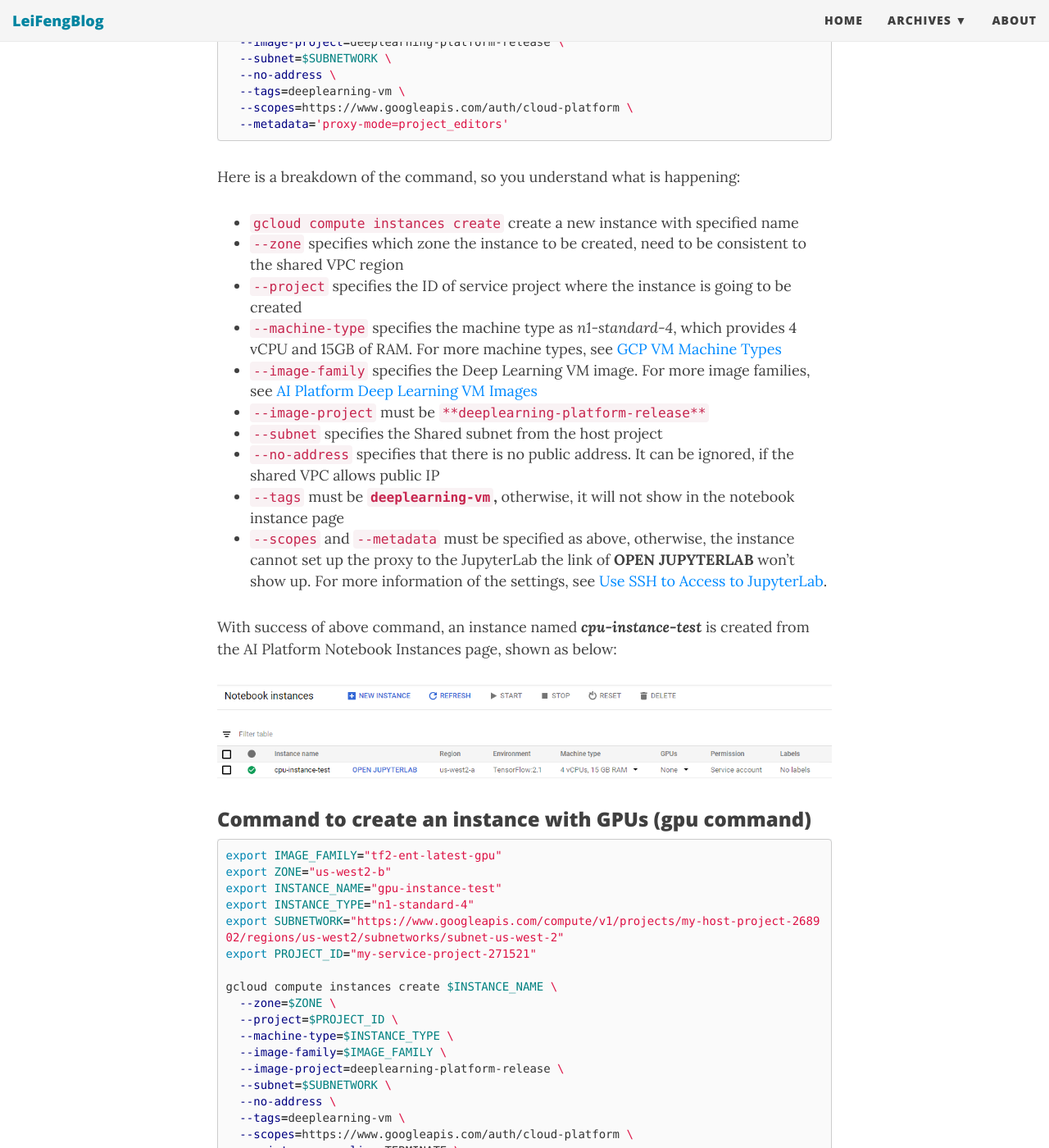
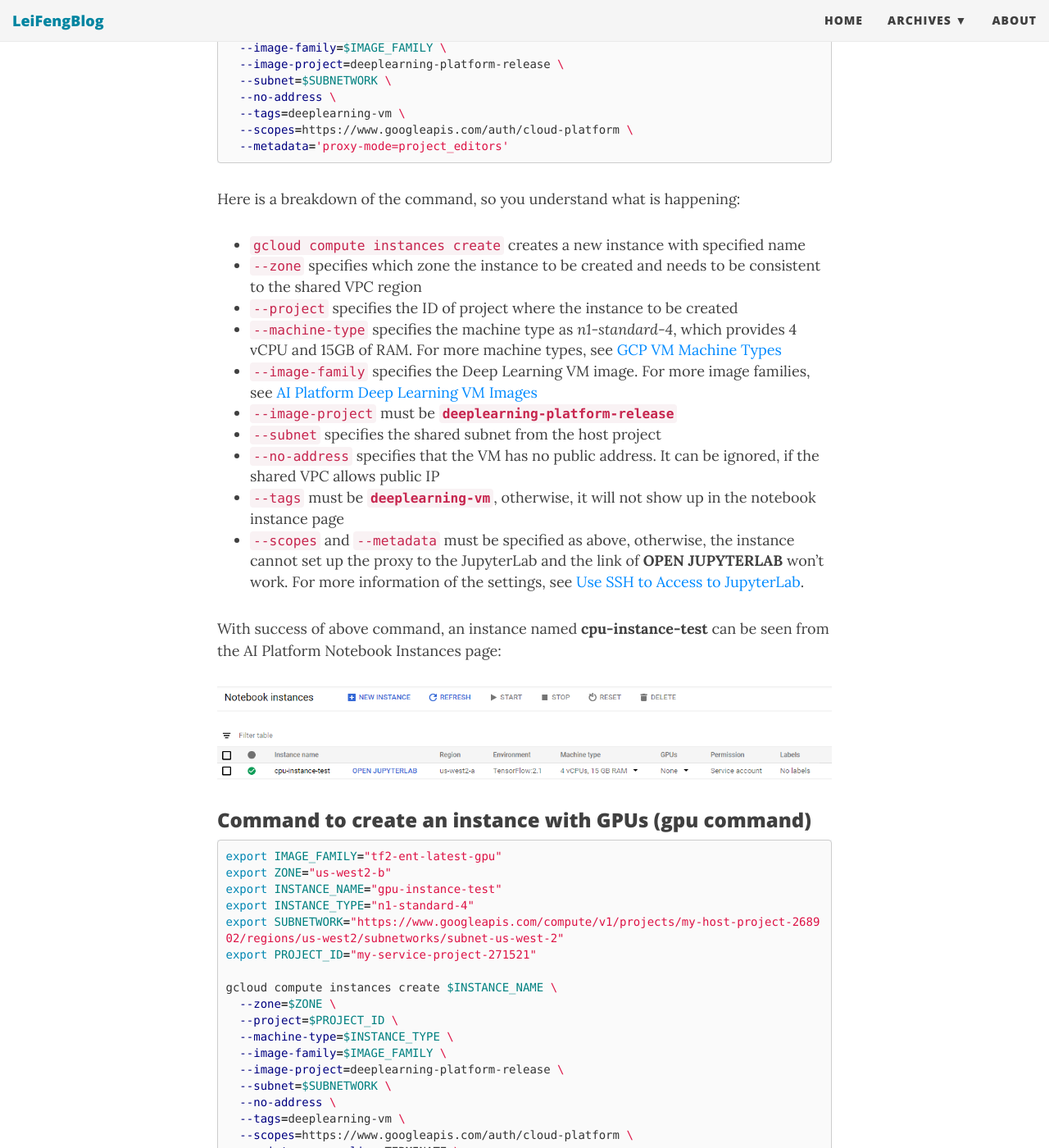
Before and after one commit to stonefl/stonefl.github.io, a Jekyll site: the page built from _posts/2020-07-16-create-ai-platform-notebooks-instance-in-shared-vpc-without-service-availability.md, in a window 1280 px wide and 1400 px high, scrolled down 3131 px. Shown: the whole window at 82% size. Built offline with Jekyll 4.4.1, drawn with Linux system fonts in a browser that asks for light colours; nearby versions of some CDN libraries; comment, search, counter and statistics services are not loaded; some of the changed text lies outside the part shown.

Commit message:
Update 2020-07-16-create-ai-platform-notebooks-instance-in-shared-vpc-without-service-availability.md

````diff
--- a/_posts/2020-07-16-create-ai-platform-notebooks-instance-in-shared-vpc-without-service-availability.md
+++ b/_posts/2020-07-16-create-ai-platform-notebooks-instance-in-shared-vpc-without-service-availability.md
@@ -35,11 +35,11 @@
 
 ![permissiondenied_error]({{site.baseurl}}/img/post/ai_notebook_error.png)
 
-## How Did I Solve It?
+## How Did I Solve The Problem?
 
-Instead of using the above `gcloud beta notebooks instance create` command, I created a Deep Learning VM instance from the command `gcloud compute instances create` as described in [Create a TensorFlow Deep Learning VM instance from the command line](https://cloud.google.com/ai-platform/deep-learning-vm/docs/tensorflow_start_instance#creating_ainstance_from_the_command_line).  The example command in the document can create a Deep Learning VM, but I could not see it in the AI Platform Notebooks Instance page.
+Instead of using the above `gcloud beta notebooks instance create` command, I created a Deep Learning VM instance from the command `gcloud compute instances create` as described in [Create a TensorFlow Deep Learning VM instance from the command line](https://cloud.google.com/ai-platform/deep-learning-vm/docs/tensorflow_start_instance#creating_ainstance_from_the_command_line).  However, the example command in the document can create a Deep Learning VM, but it did not show up in the AI Platform Notebooks Instance page.
 
-The following are the two commands I have adapted from the Deep Learning VM command to create AI Platform Notebooks instances without GPUs and with GPUs.
+The following are the two commands that I have adapted from the Deep Learning VM command mentioned above to create AI Platform Notebooks instances without GPUs and with GPUs.
 
 ### Command to create an instance without GPUs (cpu command)
 
@@ -66,18 +66,18 @@
 
 Here is a breakdown of the command, so you understand what is happening:
 
-- `gcloud compute instances create` create a new instance with specified name
-- `--zone` specifies which zone the instance to be created, need to be consistent to the shared VPC region
-- `--project` specifies the ID of service project where the instance is going to be created
+- `gcloud compute instances create` creates a new instance with specified name
+- `--zone` specifies which zone the instance to be created and needs to be consistent to the shared VPC region
+- `--project` specifies the ID of project where the instance to be created
 - `--machine-type` specifies the machine type as *n1-standard-4*, which provides 4 vCPU and 15GB of RAM. For more machine types, see [GCP VM Machine Types](https://cloud.google.com/compute/docs/machine-types)
 - `--image-family` specifies the Deep Learning VM image. For more image families, see [AI Platform Deep Learning VM Images](https://cloud.google.com/ai-platform/deep-learning-vm/docs/images)
-- `--image-project` must be `**deeplearning-platform-release**`
-- `--subnet` specifies the Shared subnet from the host project
-- `--no-address` specifies that there is no public address. It can be ignored, if the shared VPC allows public IP
-- `--tags` must be **`deeplearning-vm`,** otherwise, it will not show in the notebook instance page
-- `--scopes` and `--metadata` must be specified as above, otherwise, the instance cannot set up the proxy to the JupyterLab the link of **OPEN JUPYTERLAB** won't show up. For more information of the settings, see [Use SSH to Access to JupyterLab](https://cloud.google.com/ai-platform/notebooks/docs/ssh-access).
+- `--image-project` must be **`deeplearning-platform-release`**
+- `--subnet` specifies the shared subnet from the host project
+- `--no-address` specifies that the VM has no public address. It can be ignored, if the shared VPC allows public IP
+- `--tags` must be **`deeplearning-vm`**, otherwise, it will not show up in the notebook instance page
+- `--scopes` and `--metadata` must be specified as above, otherwise, the instance cannot set up the proxy to the JupyterLab and the link of **OPEN JUPYTERLAB** won't work. For more information of the settings, see [Use SSH to Access to JupyterLab](https://cloud.google.com/ai-platform/notebooks/docs/ssh-access).
 
-With success of above command, an instance named ***cpu-instance-test*** is created from the AI Platform Notebook Instances page, shown as below:
+With success of above command, an instance named **cpu-instance-test** can be seen from the AI Platform Notebook Instances page:
 
 ![notebook_instance_cpu]({{site.baseurl}}/img/post/ai_notebooks_cpu.png)
 
@@ -106,15 +106,16 @@
   --metadata='install-nvidia-driver=True,proxy-mode=project_editors'
 ```
 
-The gpu command is similar to the cpu command, the only difference are the last three options:
+The gpu command is similar to the cpu command, the only differences are the last three options:
 
 - `--maintenance-policy` must be **`TERMINATE`**, because of the [GPU restrictions](https://cloud.google.com/compute/docs/gpus#restrictions)
 - `--accelerator` specifies the GPU type to use. For more details of GPU types, see [Create GPU instance gcloud](https://cloud.google.com/compute/docs/gpus/add-gpus#create-gpu-instance-gcloud)
 - `--metadata` `install-nvidia-driver=True` specifies that the NVIDIA driver should be installed and `proxy-mode=project_editors` is used to setup proxy to JupyterLab.
 
-With the success of above command, an instance with name of ***gpu-instance-test*** is shown in the Notebook instances page, as shown below:
+With the success of above command, an instance with name of **gpu-instance-test** will show in the Notebook instances page:
 
 ![notebook_instance_gpu]({{site.baseurl}}/img/post/ai_notebooks_gpu.png)
+
 
 I hope this post is helpful. If I missed anything, please let me know in the comments.
 
````
Also changed, not shown: other parts of _posts/2020-07-16-create-ai-platform-notebooks-instance-in-shared-vpc-without-service-availability.md (+2 -2 lines).
